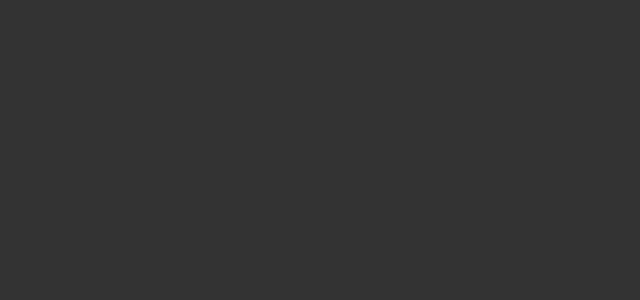
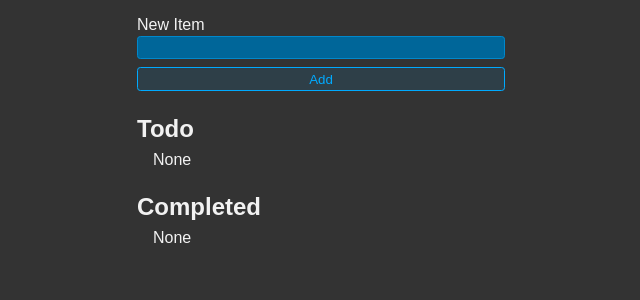
Before and after one commit to keeganjw/todolist, a React (Vite) app: page / in a window 1280 px wide. Shown: the top 300 px of the page, without its empty margins (319-959 px from the left). Built offline with nearby package versions, Linux system fonts and the light colour scheme.

Commit message:
Created a basic todo list app.

```diff
--- a/package.json
+++ b/package.json
@@ -1,5 +1,5 @@
 {
-  "name": "react-app1",
+	"name": "todolist",
 	"private": true,
 	"version": "0.0.0",
 	"type": "module",
--- a/src/App.css
+++ /dev/null
@@ -1,140 +0,0 @@
-* {
-  font-family: Arial, Helvetica, sans-serif;
-  box-sizing: border-box;
-}
-
-body {
-  background: #333;
-  color: hsl(0, 0%, 95%);
-  max-width: 400px;
-  padding: 1rem;
-  margin: 0 auto;
-}
-
-.new-item-form {
-  display: flex;
-  flex-direction: column;
-  gap: 0.5rem;
-}
-
-.form-row {
-  display: flex;
-  flex-direction: column;
-  gap: 0.1rem;
-}
-
-.btn {
-  background: hsl(200, 100%, 50%, 0.1);
-  border: 1px solid hsl(200, 100%, 50%);
-  color: hsl(200, 100%, 50%);
-  padding: 0.25em 0.5em;
-  border-radius: 0.25em;
-  cursor: pointer;
-  outline: none;
-}
-
-.btn:hover,
-.btn:focus-visible {
-  background: hsl(200, 100%, 50%, 0.2);
-}
-
-.btn.btn-danger {
-  background: hsl(0, 100%, 40%, 0.1);
-  border: 1px solid hsl(0, 100%, 40%);
-  color: hsl(0, 100%, 40%);
-}
-
-.btn.btn-danger:hover,
-.btn.btn-danger:focus-visible {
-  background: hsl(0, 100%, 40%, 0.2);
-}
-
-.new-item-form input {
-  outline: none;
-  border: 1px solid hsl(200, 100%, 40%);
-  background: hsl(200, 100%, 30%);
-  border-radius: 0.25em;
-  padding: 0.25em 0.5em;
-  color: hsl(200, 100%, 90%);
-}
-
-.new-item-form input:focus {
-  border: 1px solid hsl(200, 100%, 70%);
-}
-
-.header {
-  font-size: 1.5rem;
-  margin-top: 1.5rem;
-  margin-bottom: 0.5rem;
-}
-
-.list {
-  margin: 0;
-  padding: 0;
-  margin-left: 1rem;
-  list-style: none;
-}
-
-.list li:has(input:checked) label {
-  color: hsl(200, 20%, 40%);
-}
-
-.list {
-  display: flex;
-  flex-direction: column;
-  gap: 0.3rem;
-}
-
-.list li {
-  display: flex;
-  gap: 0.5rem;
-  align-items: center;
-}
-
-.list li label {
-  display: flex;
-  gap: 0.25rem;
-  cursor: pointer;
-  align-items: center;
-}
-
-.list li:has(input:focus-visible) label {
-  outline: 1px solid hsl(200, 100%, 50%);
-}
-
-.list li input {
-  outline: none;
-  width: 0;
-  height: 0;
-  appearance: none;
-  pointer-events: none;
-  position: absolute;
-}
-
-.list li label::before {
-  content: "";
-  display: block;
-  width: 0.9rem;
-  height: 0.9rem;
-  background: hsl(200, 100%, 90%);
-  border-radius: 0.25em;
-  display: flex;
-  justify-content: center;
-  align-items: center;
-}
-
-.list li label:hover::before {
-  background: hsl(200, 100%, 80%);
-}
-
-.list li:has(input:checked) label::before {
-  content: "✔";
-  background: hsl(200, 100%, 40%);
-  color: hsl(200, 100%, 90%);
-  font-size: 0.75rem;
-  font-weight: bold;
-}
-
-.list li:has(input:checked) label:hover::before {
-  background: hsl(200, 100%, 30%);
-}
--- a/src/App.jsx
+++ /dev/null
@@ -1,14 +0,0 @@
-//import { useState } from 'react'
-import './App.css'
-
-function App() {
-
-
-  return (
-    <>
-      <form action="" className="new-item-form"></form>
-    </>
-  )
-}
-
-export default App
--- /dev/null
+++ b/src/components/App.css
@@ -0,0 +1,140 @@
+* {
+	font-family: Arial, Helvetica, sans-serif;
+	box-sizing: border-box;
+}
+
+body {
+	background: #333;
+	color: hsl(0, 0%, 95%);
+	max-width: 400px;
+	padding: 1rem;
+	margin: 0 auto;
+}
+
+.new-item-form {
+	display: flex;
+	flex-direction: column;
+	gap: 0.5rem;
+}
+
+.form-row {
+	display: flex;
+	flex-direction: column;
+	gap: 0.1rem;
+}
+
+.btn {
+	background: hsl(200, 100%, 50%, 0.1);
+	border: 1px solid hsl(200, 100%, 50%);
+	color: hsl(200, 100%, 50%);
+	padding: 0.25em 0.5em;
+	border-radius: 0.25em;
+	cursor: pointer;
+	outline: none;
+}
+
+.btn:hover,
+.btn:focus-visible {
+	background: hsl(200, 100%, 50%, 0.2);
+}
+
+.btn.btn-danger {
+	background: hsl(0, 100%, 40%, 0.1);
+	border: 1px solid hsl(0, 100%, 40%);
+	color: hsl(0, 100%, 40%);
+}
+
+.btn.btn-danger:hover,
+.btn.btn-danger:focus-visible {
+	background: hsl(0, 100%, 40%, 0.2);
+}
+
+.new-item-form input {
+	outline: none;
+	border: 1px solid hsl(200, 100%, 40%);
+	background: hsl(200, 100%, 30%);
+	border-radius: 0.25em;
+	padding: 0.25em 0.5em;
+	color: hsl(200, 100%, 90%);
+}
+
+.new-item-form input:focus {
+	border: 1px solid hsl(200, 100%, 70%);
+}
+
+.header {
+	font-size: 1.5rem;
+	margin-top: 1.5rem;
+	margin-bottom: 0.5rem;
+}
+
+.list {
+	margin: 0;
+	padding: 0;
+	margin-left: 1rem;
+	list-style: none;
+}
+
+.list li:has(input:checked) label {
+	color: hsl(200, 20%, 40%);
+}
+
+.list {
+	display: flex;
+	flex-direction: column;
+	gap: 0.3rem;
+}
+
+.list li {
+	display: flex;
+	gap: 0.5rem;
+	align-items: center;
+}
+
+.list li label {
+	display: flex;
+	gap: 0.25rem;
+	cursor: pointer;
+	align-items: center;
+}
+
+.list li:has(input:focus-visible) label {
+	outline: 1px solid hsl(200, 100%, 50%);
+}
+
+.list li input {
+	outline: none;
+	width: 0;
+	height: 0;
+	appearance: none;
+	pointer-events: none;
+	position: absolute;
+}
+
+.list li label::before {
+	content: "";
+	display: block;
+	width: 0.9rem;
+	height: 0.9rem;
+	background: hsl(200, 100%, 90%);
+	border-radius: 0.25em;
+	display: flex;
+	justify-content: center;
+	align-items: center;
+}
+
+.list li label:hover::before {
+	background: hsl(200, 100%, 80%);
+}
+
+.list li:has(input:checked) label::before {
+	content: "✔";
+	background: hsl(200, 100%, 40%);
+	color: hsl(200, 100%, 90%);
+	font-size: 0.75rem;
+	font-weight: bold;
+}
+
+.list li:has(input:checked) label:hover::before {
+	background: hsl(200, 100%, 30%);
+}
--- /dev/null
+++ b/src/components/App.jsx
@@ -0,0 +1,65 @@
+import { useEffect, useState } from "react";
+import "./App.css";
+import NewTodoForm from "./NewTodoForm";
+import TodoList from "./TodoList";
+
+function App() {
+	const [todos, setTodos] = useState(() => {
+		const localValue = localStorage.getItem("TODOS");
+		let result = [];
+
+		if (localValue) result = JSON.parse(localValue);
+
+		return result;
+	});
+
+	useEffect(() => {
+		localStorage.setItem("TODOS", JSON.stringify(todos));
+	}, [todos]);
+
+	function addTodo(title) {
+		setTodos((currentTodos) => {
+			return [
+				...currentTodos,
+				{ id: crypto.randomUUID(), title: title, completed: false },
+			];
+		});
+	}
+
+	function deleteTodo(id) {
+		setTodos((currentTodos) => {
+			return currentTodos.filter((todo) => todo.id !== id);
+		});
+	}
+
+	function toggleTodo(id, completed) {
+		setTodos((currentTodos) => {
+			return currentTodos.map((todo) => {
+				if (todo.id === id) return { ...todo, completed };
+				else return todo;
+			});
+		});
+	}
+
+	return (
+		<>
+			<NewTodoForm addTodo={addTodo} />
+
+			<h1 className="header">Todo</h1>
+			<TodoList
+				todos={todos.filter((todo) => !todo.completed)}
+				toggleTodo={toggleTodo}
+				deleteTodo={deleteTodo}
+			/>
+
+			<h1 className="header">Completed</h1>
+			<TodoList
+				todos={todos.filter((todo) => todo.completed)}
+				toggleTodo={toggleTodo}
+				deleteTodo={deleteTodo}
+			/>
+		</>
+	);
+}
+
+export default App;
--- /dev/null
+++ b/src/components/NewTodoForm.jsx
@@ -0,0 +1,29 @@
+import { useState } from "react";
+
+export default function NewTodoForm({ addTodo }) {
+	const [newItem, setNewItem] = useState("");
+
+	function handleSubmit(e) {
+		e.preventDefault();
+		if (!newItem) return;
+
+		addTodo(newItem);
+		setNewItem("");
+	}
+
+	return (
+		<form className="new-item-form" onSubmit={handleSubmit}>
+			<div className="form-row">
+				<label htmlFor="item">New Item</label>
+				<input
+					type="text"
+					id="item"
+					onChange={(e) => setNewItem(e.target.value)}
+					value={newItem}
+				/>
+			</div>
+
+			<button className="btn">Add</button>
+		</form>
+	);
+}
--- /dev/null
+++ b/src/components/TodoItem.jsx
@@ -0,0 +1,24 @@
+export default function TodoItem({
+	id,
+	completed,
+	title,
+	toggleTodo,
+	deleteTodo,
+}) {
+	return (
+		<li>
+			<label>
+				<input
+					type="checkbox"
+					checked={completed}
+					onChange={(e) => toggleTodo(id, e.target.checked)}
+				/>
+				{title}
+			</label>
+
+			<button onClick={() => deleteTodo(id)} className="btn btn-danger">
+				Delete
+			</button>
+		</li>
+	);
+}
--- /dev/null
+++ b/src/components/TodoList.jsx
@@ -0,0 +1,21 @@
+import TodoItem from "./TodoItem";
+
+export default function TodoList({ todos, toggleTodo, deleteTodo }) {
+	return (
+		<>
+			<ul className="list">
+				{todos.length === 0 && "None"}
+				{todos.map((todo) => {
+					return (
+						<TodoItem
+							{...todo}
+							toggleTodo={toggleTodo}
+							deleteTodo={deleteTodo}
+							key={todo.id}
+						/>
+					);
+				})}
+			</ul>
+		</>
+	);
+}
```
Also changed, not shown: src/main.jsx (+6 -6 lines), 1 other file (tests, documents, lock files or other folders). Lines whose indentation alone changed are shown as unchanged.
